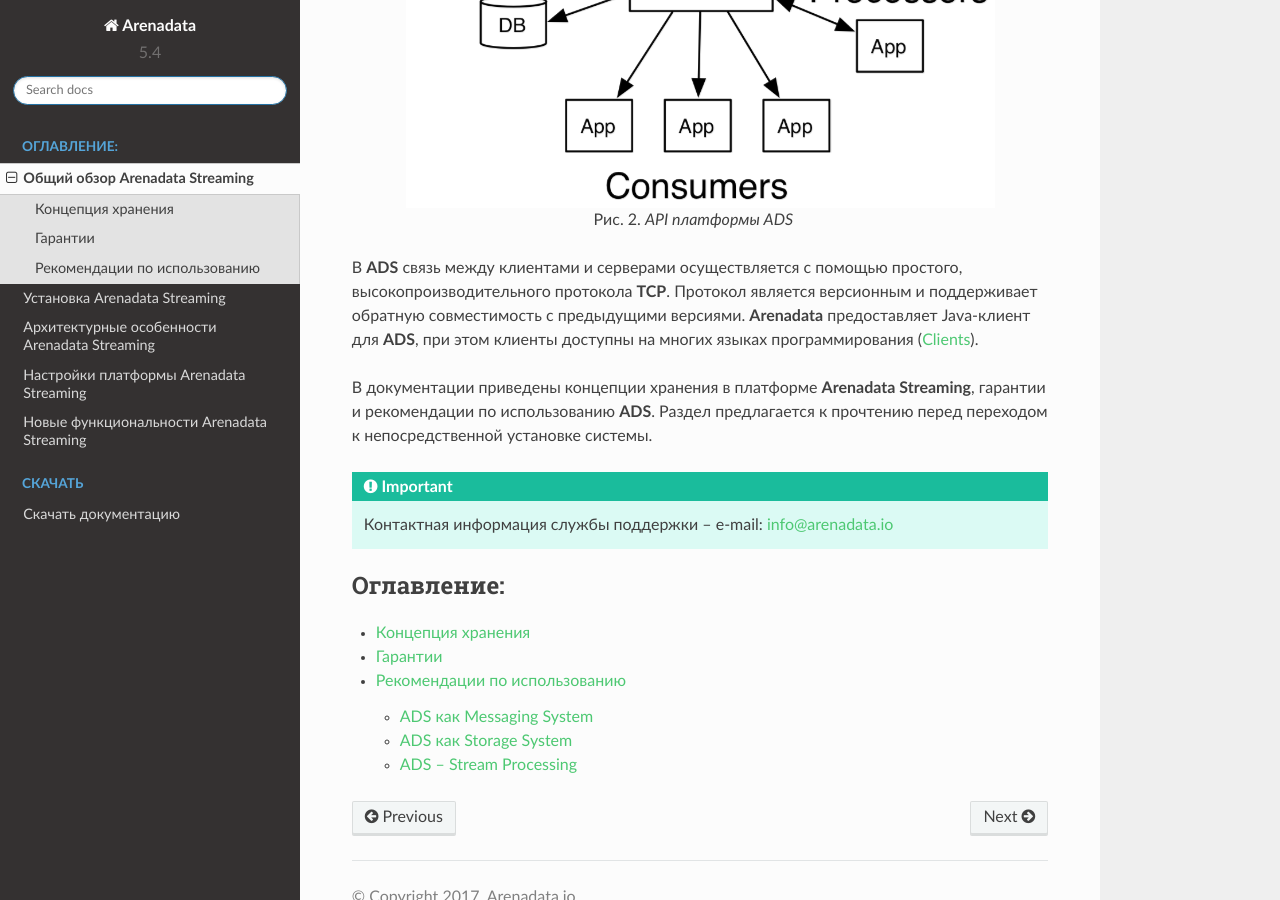
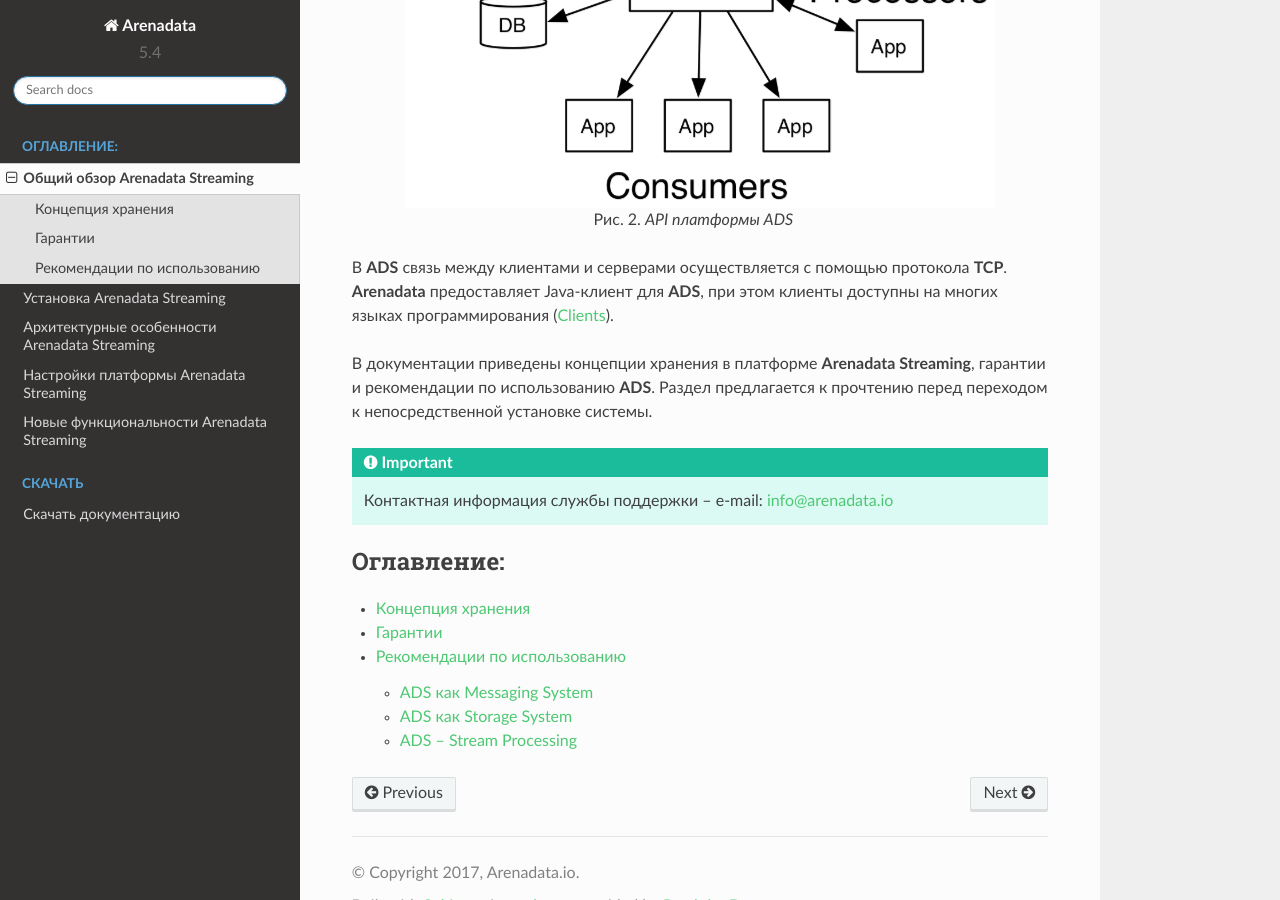
Before and after one commit to arenadata/docs_ads, a Sphinx documentation site: the page built from source/Intro/index.rst, in a window 1280 px wide and 900 px high, scrolled down 2353 px. Built offline with Sphinx 7.4.7 and the Read the Docs theme 2.0.0, drawn with Linux system fonts in a browser that asks for light colours; pages that are not in the unit, such as notebooks, are missing from menus.

Commit message:
Update index.rst

```diff
--- a/source/Intro/index.rst
+++ b/source/Intro/index.rst
@@ -57,7 +57,7 @@
 
    API платформы ADS
 
-В **ADS** связь между клиентами и серверами осуществляется с помощью простого, высокопроизводительного протокола **TCP**. Протокол является версионным и поддерживает обратную совместимость с предыдущими версиями. **Arenadata** предоставляет Java-клиент для **ADS**, при этом клиенты доступны на многих языках программирования (`Clients <https://cwiki.apache.org/confluence/display/KAFKA/Clients>`_).
+В **ADS** связь между клиентами и серверами осуществляется с помощью протокола **TCP**. **Arenadata** предоставляет Java-клиент для **ADS**, при этом клиенты доступны на многих языках программирования (`Clients <https://cwiki.apache.org/confluence/display/KAFKA/Clients>`_).
 
 
 В документации приведены концепции хранения в платформе **Arenadata Streaming**, гарантии и рекомендации по использованию **ADS**. Раздел предлагается к прочтению перед переходом к непосредственной установке системы.
```
